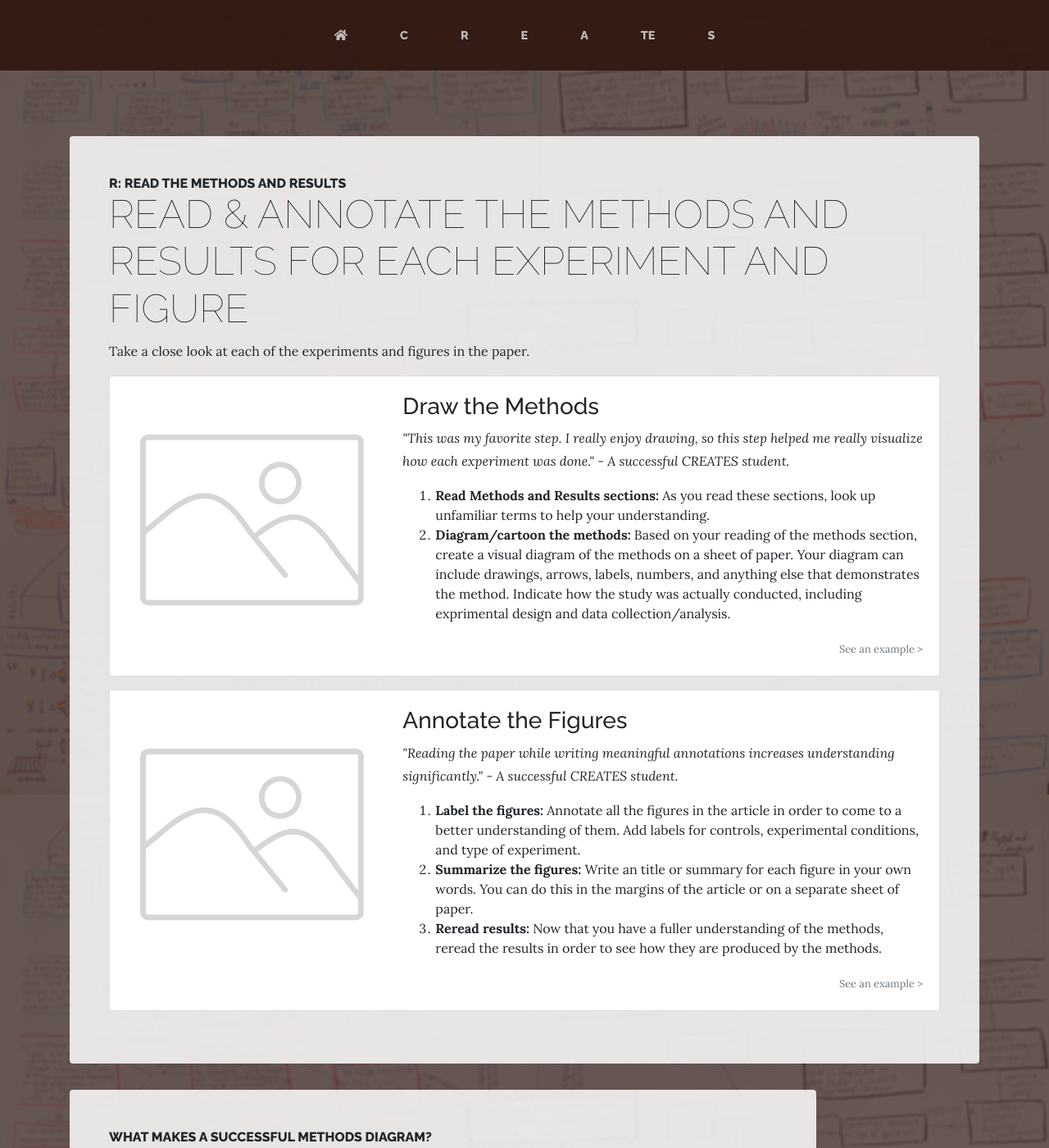
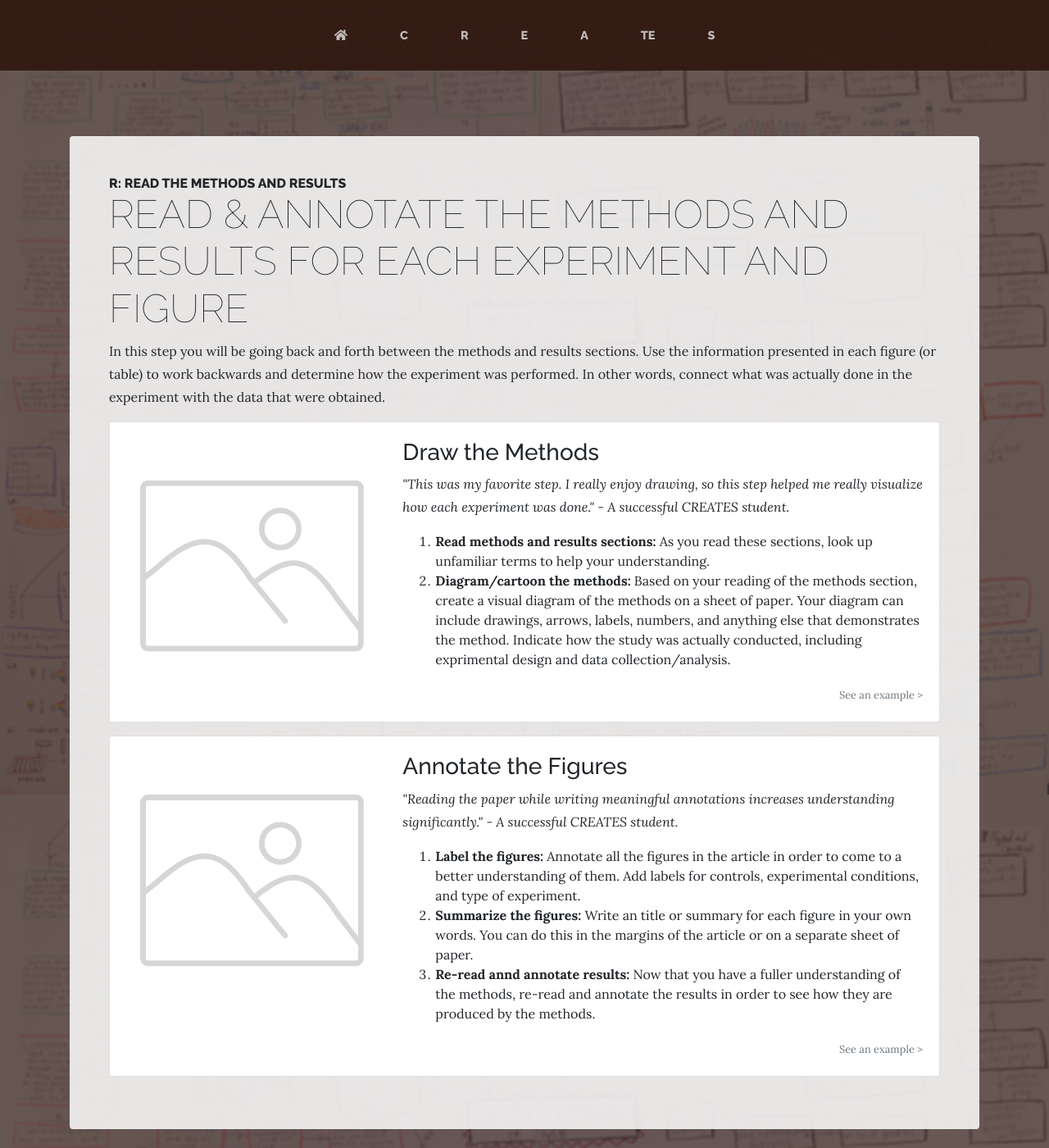
Before and after one commit to woof84/woof84.github.io-creates, a Jekyll site: the page built from r.html, in a window 1280 px wide and 1400 px high. Shown: the whole window at 82% size. Built offline with Jekyll 4.4.1, drawn with Linux system fonts in a browser that asks for light colours; nearby versions of some CDN libraries; some of the changed text lies outside the part shown.

Commit message:
Update r.html

```diff
--- a/r.html
+++ b/r.html
@@ -15,7 +15,7 @@
                   <span class="section-heading-lower">Read &amp; Annotate the Methods and Results for Each Experiment and Figure</span>
               </h2>
               <div class="mt-2" style="text-transform: none">
-                  <p>Take a close look at each of the experiments and figures in the paper.</p>
+                  <p>In this step you will be going back and forth between the methods and results sections. Use the information presented in each figure (or table) to work backwards and determine how the experiment was performed. In other words, connect what was actually done in the experiment with the data that were obtained.</p>
                   <!-- Steps, Part 1 -->
                   <div class="card mb-3">
                       <!-- Step 1.1 -->
@@ -28,7 +28,7 @@
                                   <h3>Draw the Methods</h3>
                                 <p><em>"This was my favorite step. I really enjoy drawing, so this step helped me really visualize how each experiment was done." - A successful CREATES student.</em></p>
                                   <ol>
-                                    <li><strong>Read Methods and Results sections: </strong>As you read these sections, look up unfamiliar terms to help your understanding.</li>
+                                    <li><strong>Read methods and results sections: </strong>As you read these sections, look up unfamiliar terms to help your understanding.</li>
                                     <li><strong>Diagram/cartoon the methods: </strong>Based on your reading of the methods section, create a visual diagram of the methods on a sheet of paper. Your diagram can include drawings, arrows, labels, numbers, and anything else that demonstrates the method. Indicate how the study was actually conducted, including exprimental design and data collection/analysis.</li>
                                   </ol>
                                   <p class="card-text text-right"><a data-toggle="modal" data-target="#step-1-1-info" href="#"><small class="text-muted">See an example ></small></a></p>
@@ -51,7 +51,7 @@
                                   <ol>
                                      <li><strong>Label the figures: </strong>Annotate all the figures in the article in order to come to a better understanding of them. Add labels for controls, experimental conditions, and type of experiment.</li>
                                     <li><strong>Summarize the figures: </strong>Write an title or summary for each figure in your own words. You can do this in the margins of the article or on a separate sheet of paper.</li>
-                                    <li><strong>Reread results: </strong>Now that you have a fuller understanding of the methods, reread the results in order to see how they are produced by the methods.</li>
+                                    <li><strong>Re-read annd annotate results: </strong>Now that you have a fuller understanding of the methods, re-read and annotate the results in order to see how they are produced by the methods.</li>
                                   </ol>
                                   <p class="card-text text-right"><a data-toggle="modal" data-target="#step-2-1-info" href="#"><small class="text-muted">See an example ></small></a></p>
                               </div>
@@ -156,6 +156,7 @@
                   <span class="section-heading-lower">Give it a try!</span>
               </h2>
               <div class="mt-2" style="text-transform: none">
+                <!--
                   <h3>Tips &amp; Strategies</h3>
                   <blockquote class="blockquote">
                       <p class="mb-0">"I would recommend including descriptive captions with each cartoon in the methods because sometimes drawings are hard to interpret."</p>
@@ -166,11 +167,13 @@
                       <p class="mb-0">"Some insightful advice from a teacher/evaluator."</p>
                       <footer class="blockquote-footer">A CREATES teacher.</footer>
                   </blockquote>
+-->
                   <!-- todo:: find better css for quotes - ideally with a photo of person -->
+                <h3>Recommendations from a CREATES Teacher</h3>
                           <ul>
-                              <li>....</li>
-                              <li>...</li>
-                              <li>...</li>
+                              <li>There should be pictures or visual representations, not just words and flow charts.</li>
+                              <li>You don’t need to include details about volumes and concentrations in the methods drawings, but you should include controls and variables.</li>
+                              <li>Good annotations are much more important than highlighting. Make a short note anytime you highlight something, so that you know why you highlighted it. Try to link what the scientists are describing in the text to what they are showing in the figures.</li>
                           </ul>
                   <h3>Ready?</h3>
                   <p>Now you are ready to ....! When you finish, use this checklist to double-check your work:</p>
```
